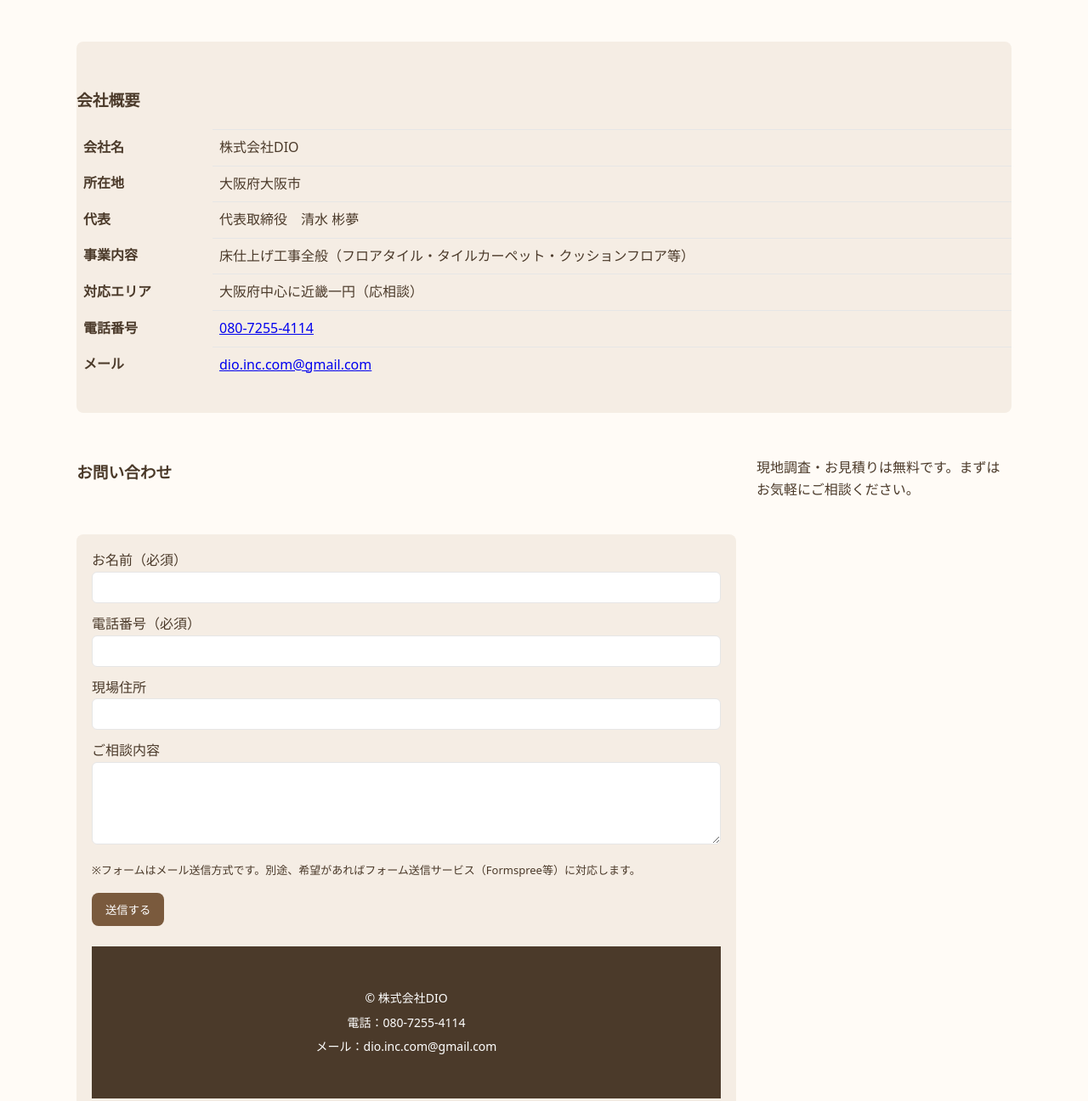
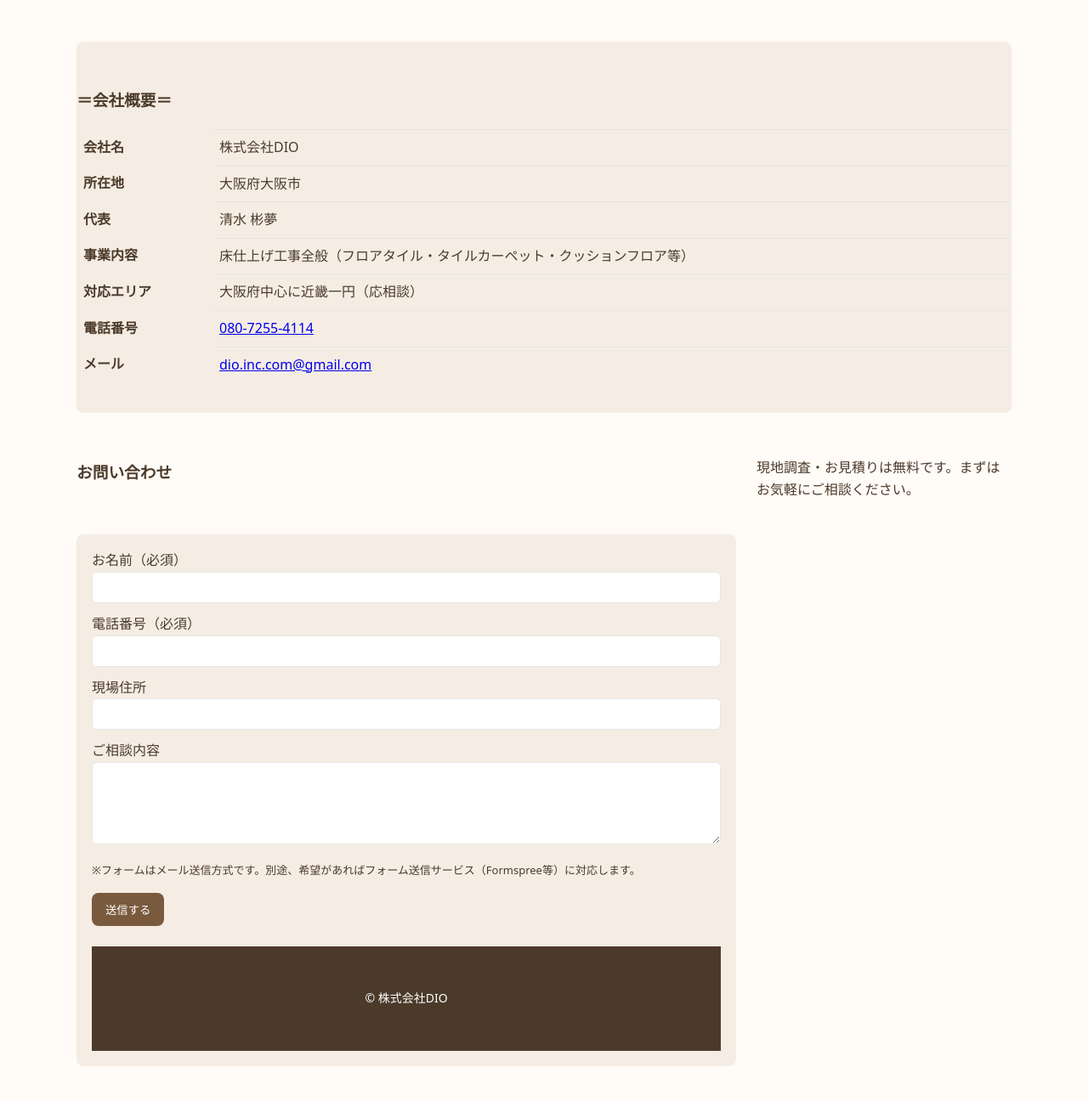
Before and after one commit to dio-inc/01, a plain HTML site: page index.html in a window 1280 px wide. Shown: the part 2056-3352 px from the top of the page at 85% size. Drawn offline with Linux system fonts and the light colour scheme.

Commit message:
Update index.html

```diff
--- a/index.html
+++ b/index.html
@@ -102,11 +102,11 @@
     </section>
 
     <section id="company" class="company container">
-        <h3>  会社概要</h3>
+        <h3>  ＝会社概要＝</h3>
       <table class="profile">
         <tr><th>会社名</th><td>株式会社DIO</td></tr>
         <tr><th>所在地</th><td>大阪府大阪市</td></tr>
-        <tr><th>代表</th><td>代表取締役　清水 彬夢</td></tr>
+        <tr><th>代表</th><td>清水 彬夢</td></tr>
         <tr><th>事業内容</th><td>床仕上げ工事全般（フロアタイル・タイルカーペット・クッションフロア等）</td></tr>
         <tr><th>対応エリア</th><td>大阪府中心に近畿一円（応相談）</td></tr>
         <tr><th>電話番号</th><td><a href="tel:08072554114">080-7255-4114</a></td></tr>
@@ -115,8 +115,8 @@
     </section>
 
     <section id="contact" class="contact container">
-        <h3>  お問い合わせ</h3>
-        <p>  現地調査・お見積りは無料です。まずはお気軽にご相談ください。</p>
+            <h3>  お問い合わせ</h3>
+            <p>  現地調査・お見積りは無料です。まずはお気軽にご相談ください。</p>
 
       <form class="contact-form" action="mailto:dio.inc.com@gmail.com" method="post" enctype="text/plain">
         <label>お名前（必須）<br><input type="text" name="name" required></label>
@@ -130,9 +130,8 @@
   <footer class="site-footer">
     <div class="container">
       <p>© 株式会社DIO </p>
-      <p>電話：080-7255-4114 </p>
-      <p>メール：dio.inc.com@gmail.com</p>
     </div>
+
   </footer>
 
 <script>
```
